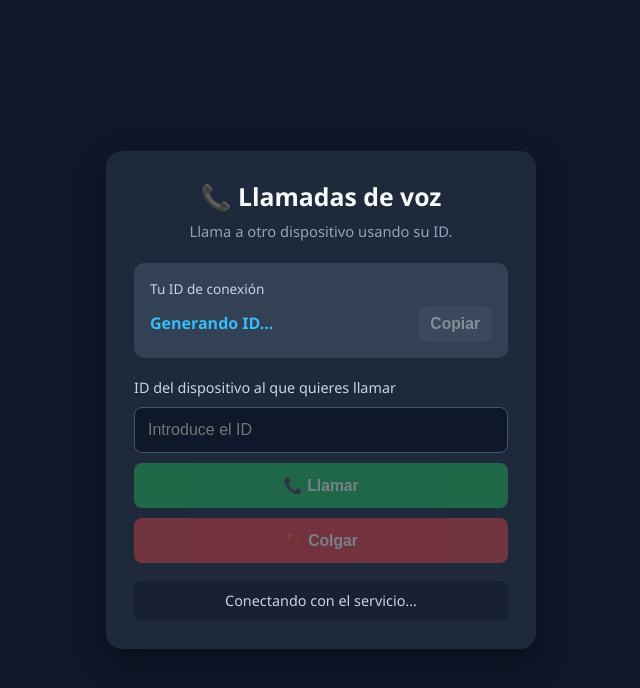
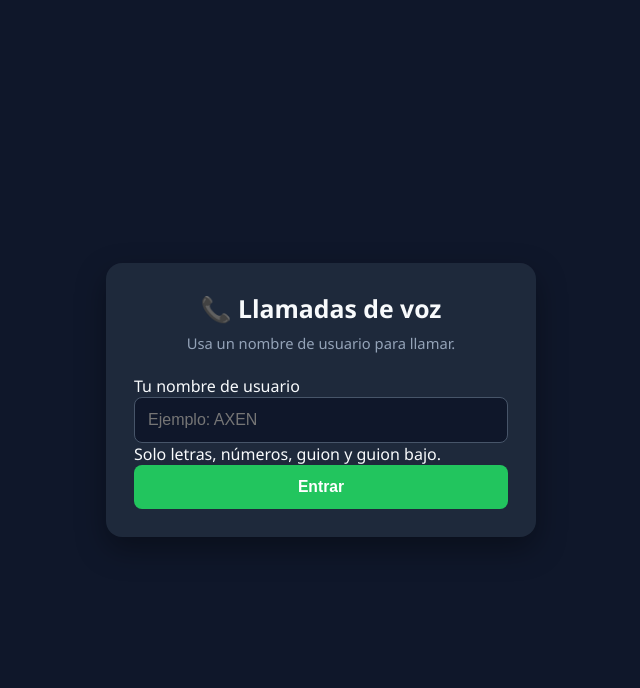
Before and after one commit to tubomechero-byte/cllapp, a plain HTML site: page index.html in a window 1280 px wide. Shown: the whole page, without its empty margins (319-959 px from the left). Drawn offline with Linux system fonts and the light colour scheme; a script that the page names is missing.

Commit message:
Update index.html

```diff
--- a/index.html
+++ b/index.html
@@ -3,7 +3,7 @@
 <head>
   <meta charset="UTF-8">
   <meta name="viewport" content="width=device-width, initial-scale=1.0">
-  <title>Llamadas de Voz</title>
+  <title>Llamadas de voz</title>
   <link rel="stylesheet" href="style.css">
   <script src="https://unpkg.com/peerjs@1.5.2/dist/peerjs.min.js"></script>
 </head>
@@ -11,22 +11,37 @@
 <body>
   <main class="card">
     <h1>📞 Llamadas de voz</h1>
-    <p class="subtitle">Llama a otro dispositivo usando su ID.</p>
+    <p class="subtitle">Usa un nombre de usuario para llamar.</p>
 
+    <section id="login-panel">
+      <label for="username-input">Tu nombre de usuario</label>
+      <input
+        id="username-input"
+        type="text"
+        maxlength="24"
+        placeholder="Ejemplo: AXEN"
+        autocomplete="off"
+        spellcheck="false"
+      >
+      <p class="hint">Solo letras, números, guion y guion bajo.</p>
+      <button id="start-btn" class="btn btn-call" type="button">
+        Entrar
+      </button>
+    </section>
+
+    <section id="app-panel" class="hidden">
       <section class="status-box">
-      <p>Tu ID de conexión</p>
-      <div class="id-row">
-        <span id="my-id">Generando ID...</span>
-        <button id="copy-btn" class="btn btn-secondary" type="button" disabled>Copiar</button>
-      </div>
+        <p>Conectado como</p>
+        <strong id="my-username"></strong>
       </section>
 
       <section class="input-group">
-      <label for="peer-id-input">ID del dispositivo al que quieres llamar</label>
+        <label for="peer-username-input">Usuario al que quieres llamar</label>
         <input
           type="text"
-        id="peer-id-input"
-        placeholder="Introduce el ID"
+          id="peer-username-input"
+          maxlength="24"
+          placeholder="Ejemplo: ABUELO"
           autocomplete="off"
           spellcheck="false"
         >
@@ -40,16 +55,19 @@
         </button>
       </section>
 
-    <p id="call-status" class="status-text">Conectando con el servicio...</p>
+      <p id="call-status" class="status-text">Listo para llamar.</p>
+      <p class="small-note">
+        La otra persona también debe tener la página abierta y estar conectada.
+      </p>
+    </section>
 
     <audio id="remote-audio" autoplay playsinline></audio>
 
-    <!-- Ventana de llamada entrante -->
     <div id="incoming-call" class="incoming-call hidden">
       <div class="incoming-box">
         <div class="incoming-icon">📞</div>
         <h2>Llamada entrante</h2>
-        <p id="incoming-from">Alguien te está llamando...</p>
+        <p id="incoming-from"></p>
 
         <div class="incoming-buttons">
           <button id="answer-btn" class="btn btn-answer" type="button">
```
Lines whose indentation alone changed are shown as unchanged.
